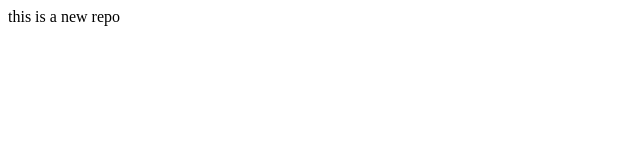
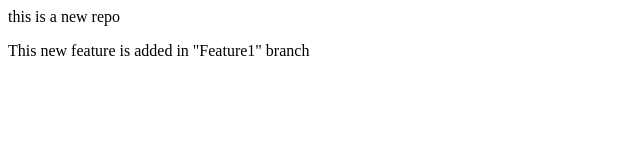
Before and after one commit to manu9311/Local-Repo, a plain HTML site: page index.html in a window 1280 px wide. Shown: the whole page, without its empty margins (0-640 px from the left). Drawn offline with Linux system fonts and the light colour scheme.

Commit message:
Add new feature

```diff
--- a/index.html
+++ b/index.html
@@ -1 +1,2 @@
 <p>this is a new repo</p>
+<p>This new feature is added in "Feature1" branch</p>
```
